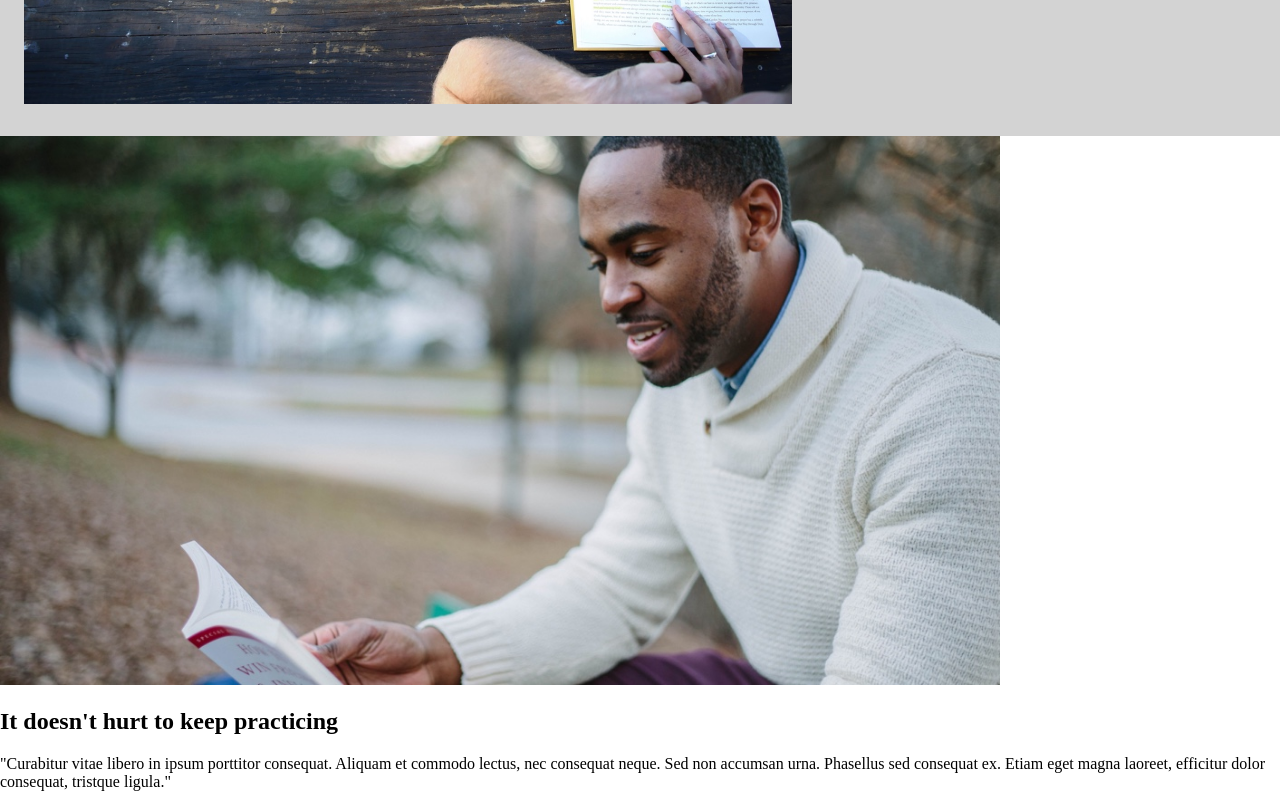
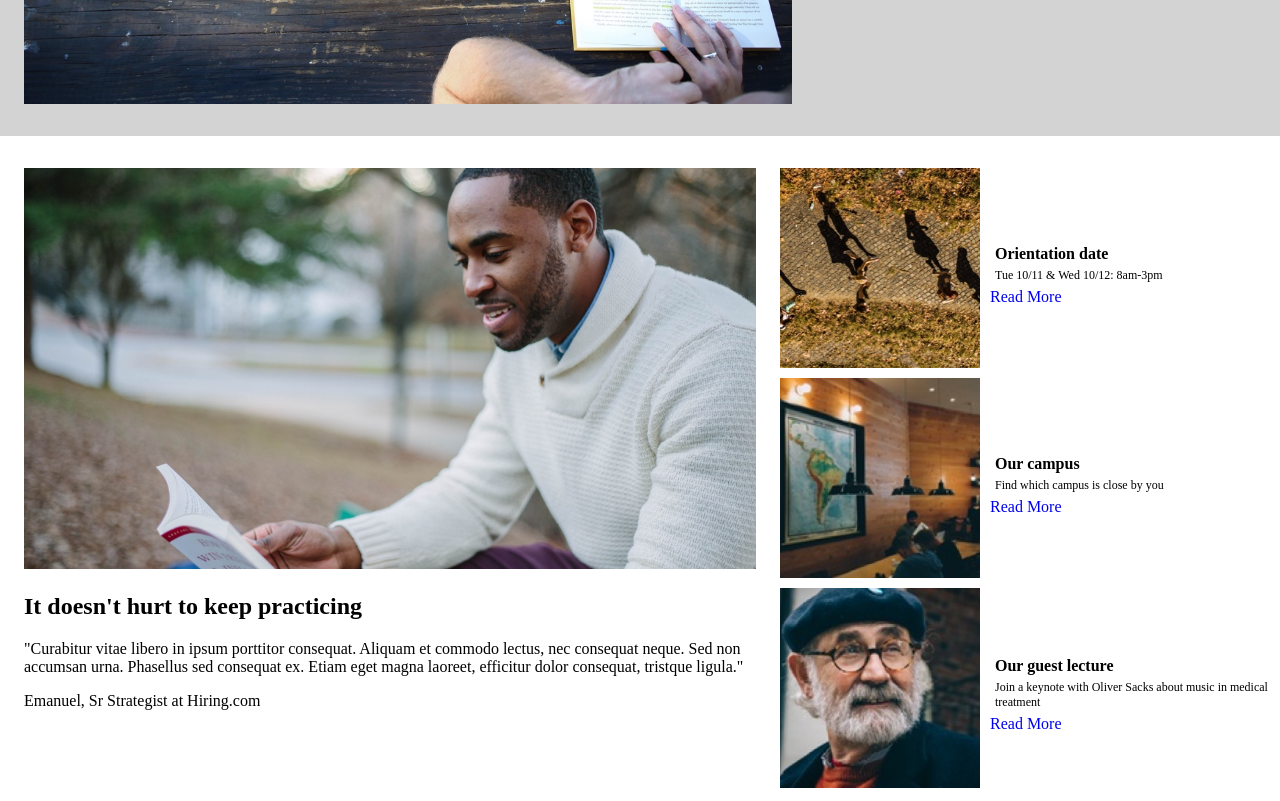
Before and after one commit to donedonkey/capstone_colmar_assets, a plain HTML site: page index.html in a window 1280 px wide. Shown: the part 560-1361 px from the top of the page. Drawn offline with Linux system fonts and the light colour scheme; a web font is replaced by a local one.

Commit message:
Style information section

```diff
--- a/index.html
+++ b/index.html
@@ -38,29 +38,37 @@
                 </div>
             </div>
             <div id="information">
-                <img class="desktop" src="resources/images/information-main.jpg" width="1000px">
+                <div id="information_main">
+                    <img class="desktop" src="resources/images/information-main.jpg">
                     <h2>It doesn't hurt to keep practicing</h2>
                     <p class="quote">"Curabitur vitae libero in ipsum porttitor consequat. Aliquam et commodo lectus, nec consequat neque. Sed non accumsan urna. Phasellus sed consequat ex. Etiam eget magna laoreet, efficitur dolor consequat, tristque ligula."</p>
                     <p id="emanuel">Emanuel, Sr Strategist at Hiring.com</p>
                 </div>
-            <div class="desktop">
+                <div id="features" class="desktop">
                     <div class="feature">
                         <img src="resources/images/information-orientation.jpg">
+                        <div class="feature_content">
                             <h4 class="feature_heading">Orientation date</h4>
                             <p class="feature_comment">Tue 10/11 & Wed 10/12: 8am-3pm</p>
                             <a class="read_more" href="#">Read More</a>
                         </div>
+                    </div>
                     <div class="feature">
                         <img src="resources/images/information-campus.jpg">
+                        <div class="feature_content">
                             <h4 class="feature_heading">Our campus</h4>
                             <p class="feature_comment">Find which campus is close by you</p>
                             <a class="read_more" href="#">Read More</a>
                         </div>
+                    </div>
                     <div class="feature">
                         <img src="resources/images/information-guest-lecture.jpg">
+                        <div class="feature_content">
                             <h4 class="feature_heading">Our guest lecture</h4>
                             <p class="feature_comment">Join a keynote with Oliver Sacks about music in medical treatment</p>
                             <a class="read_more" href="#">Read More</a>
+                        </div>
+                    </div>
                 </div>
             </div>
             <div class="mobile">
--- a/resources/css/style.css
+++ b/resources/css/style.css
@@ -99,7 +99,7 @@ ul li a {
 
 #learn {
     display: inline-block;
-    width: 30%;
+    width: 40%;
     color: darkslategray;
     flex-shrink: 1;
 }
@@ -114,3 +114,46 @@ ul li a {
     padding: 8px 50px;
     margin-top: 20px;
 }
+
+
+#information {
+    display: flex;
+    width: 100%;
+}
+
+#information_main {
+    width: 60%;
+    margin: 32px 24px;
+    flex-shrink: 2;
+}
+
+#information_main img {
+    width: 100%;
+}
+
+#features {
+    width: 40%;
+    padding: 0;
+    margin-top: 32px;
+}
+
+.feature {
+    display: flex;
+    align-items: center;
+}
+
+.feature img {
+    max-width: 40%;
+    height: 40%;
+    margin-right: 10px;
+    margin-bottom: 10px;
+}
+
+.feature h4,
+.feature p {
+    margin: 5px;
+}
+
+.feature p {
+    font-size: 12px;
+}
```
Lines whose indentation alone changed are shown as unchanged.
